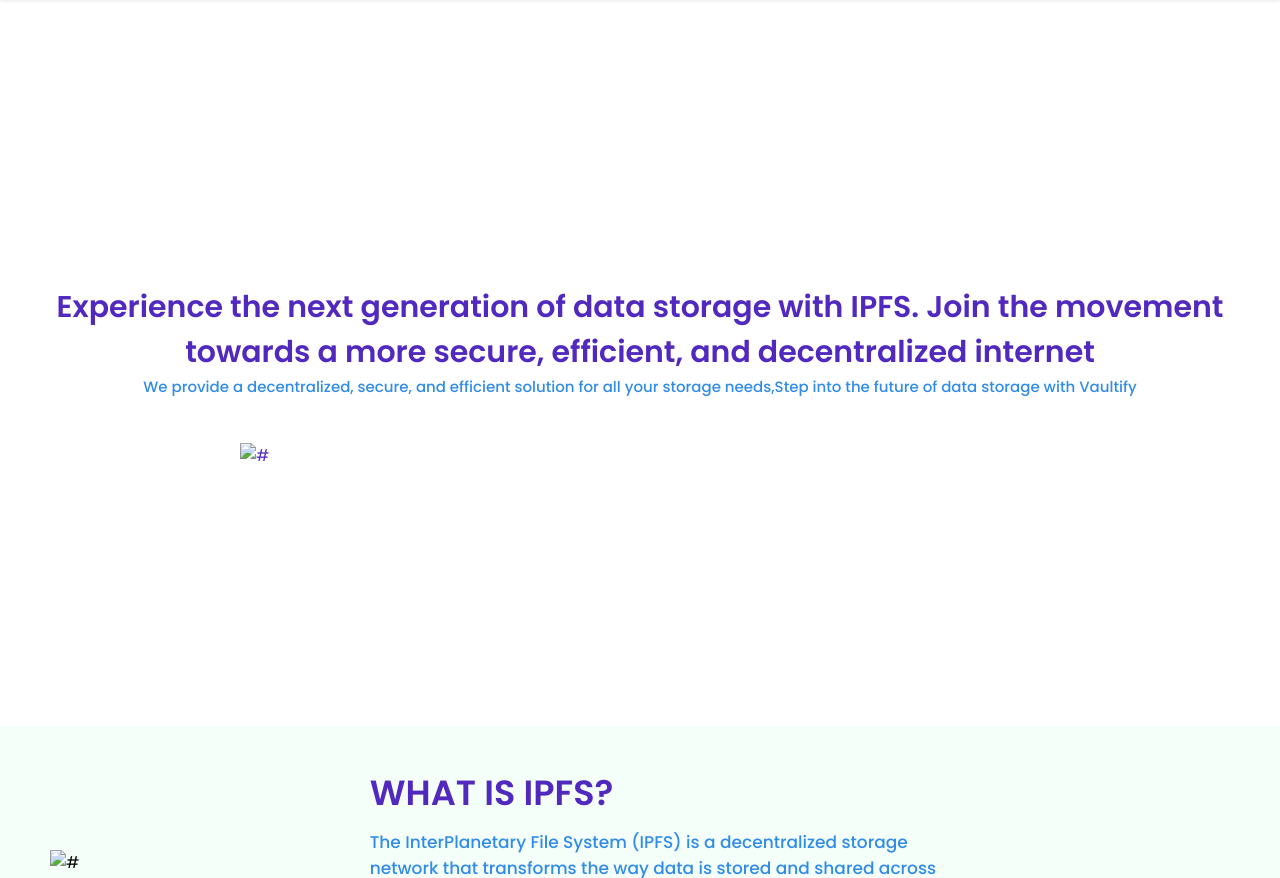
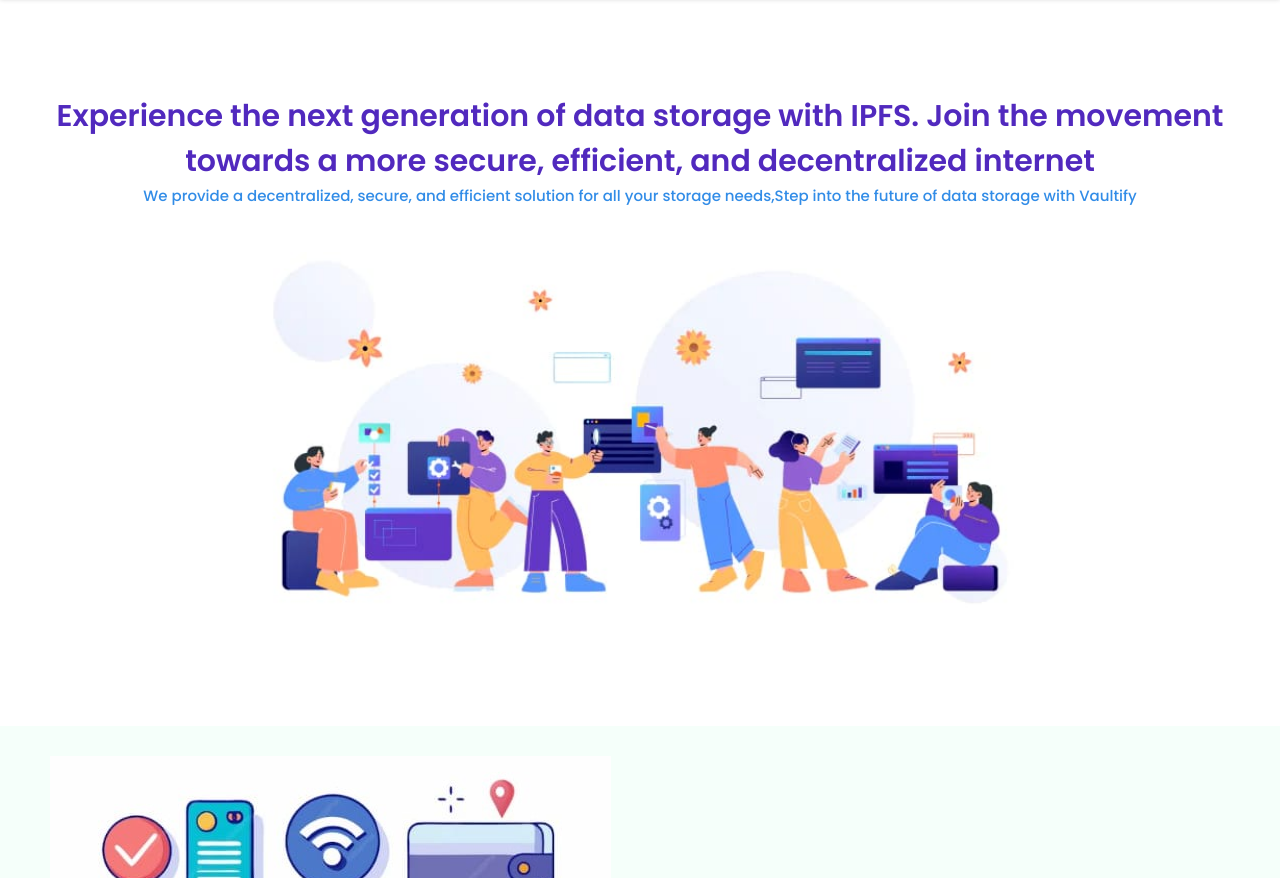
Before and after one commit to DefcValentino/Deupload-Landing-Page, a plain HTML site: page index.html in a window 1280 px wide. Shown: the part 74-952 px from the top of the page. Drawn offline with nearby package versions, Linux system fonts and the light colour scheme; the site is published under a folder, as on GitHub Pages, so addresses that start at the root find nothing.

Commit message:
changed the homepage image part

```diff
--- a/index.html
+++ b/index.html
@@ -37,7 +37,7 @@
                          data storage with Vaultify</p>
                 </article>
                 <fig class="hero-image">
-                    <img src="/images/hero 2.jpg" alt="#">
+                    <img src="images/hero 2.jpg" alt="#">
                 </fig>
             </div>
         </section>
@@ -48,7 +48,7 @@
 
             <article class="intro-para">
                 <fig>
-                    <img src="/images/digi 2.jpg" alt="#">
+                    <img src="images/digi 2.jpg" alt="#">
                 </fig>
                 <div class="intro-text">
                     <h1>What is IPFS?</h1>
```
